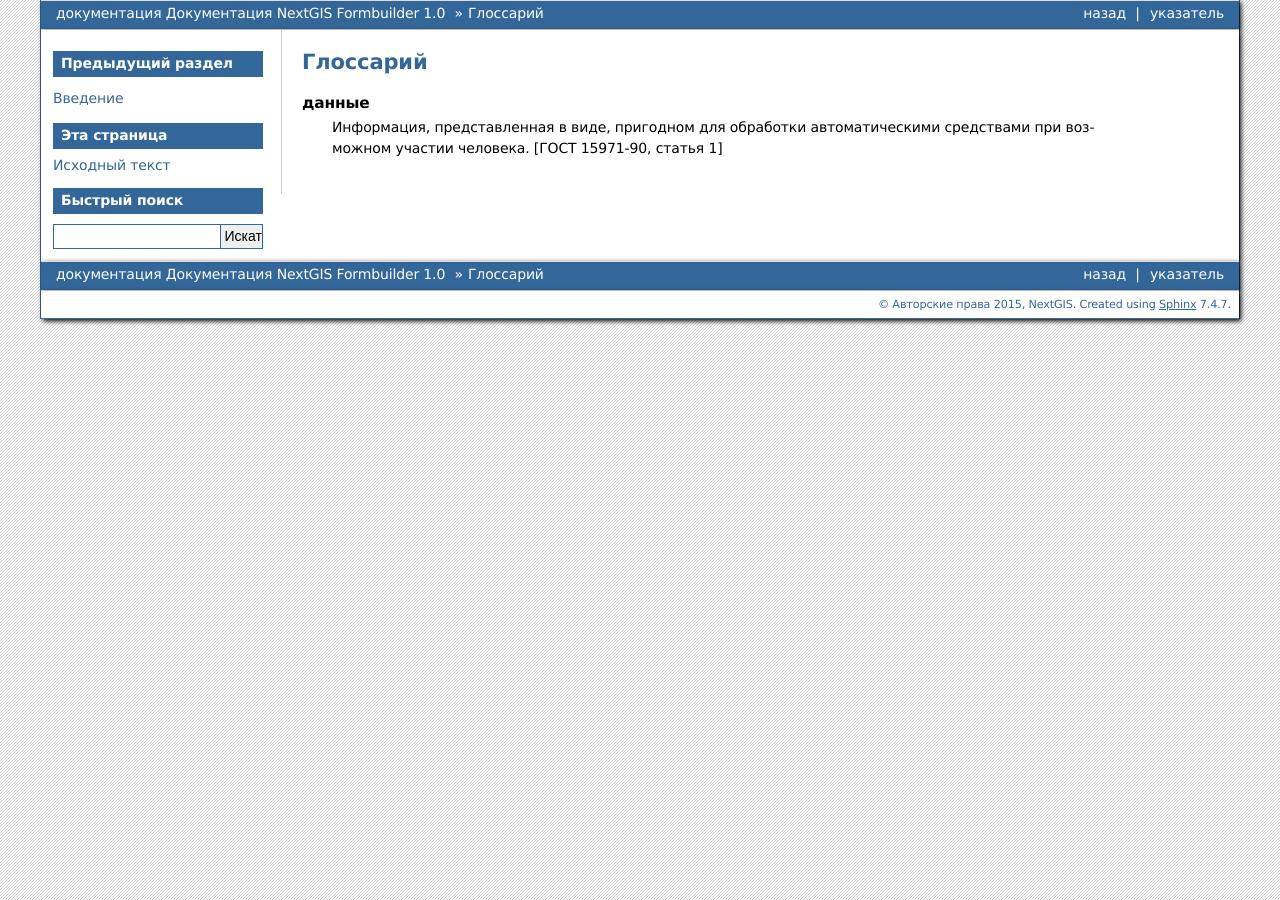
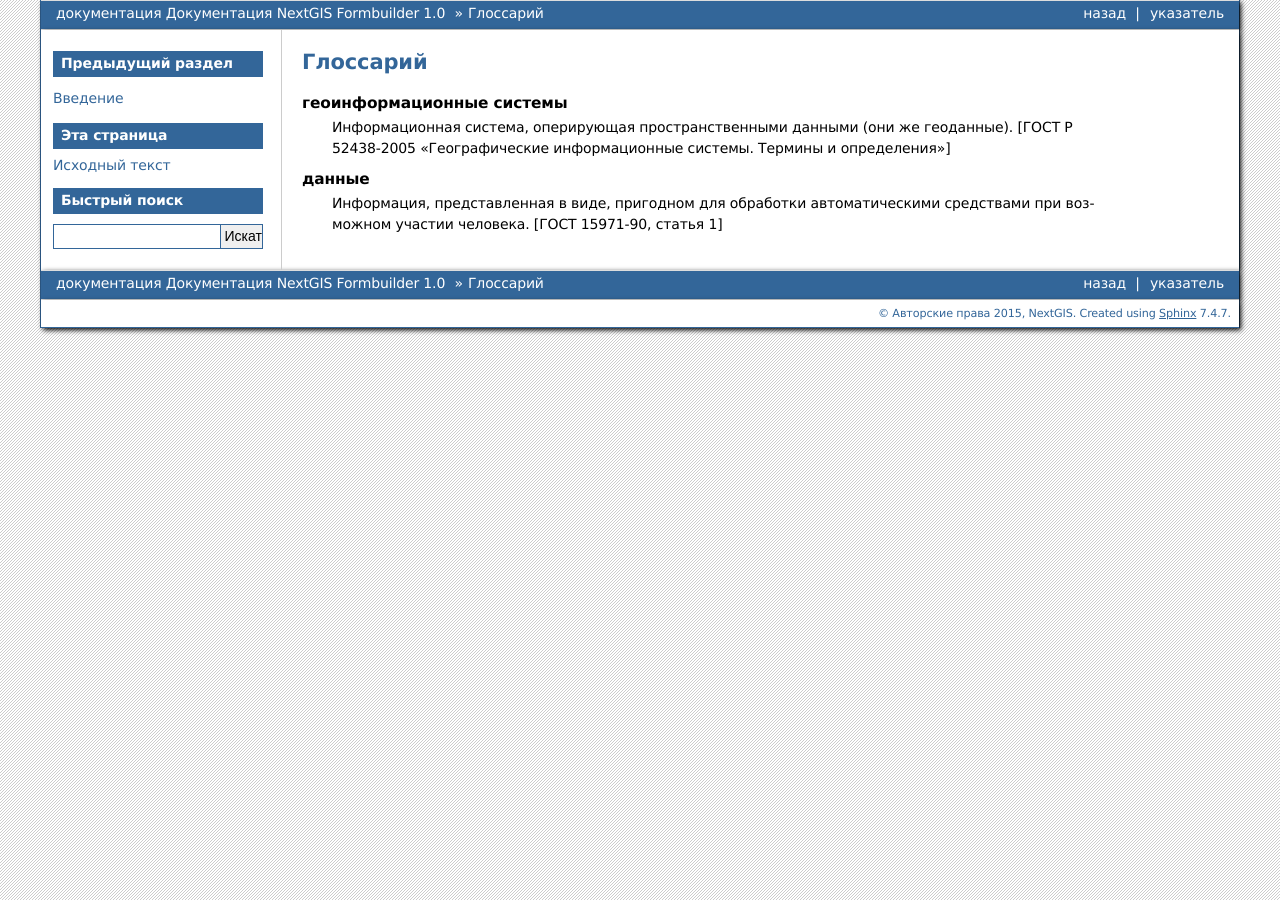
Before and after one commit to nextgis/docs_formbuilder, a Sphinx documentation site: the page built from source/glossary.rst, in a window 1280 px wide. Built offline with Sphinx 7.4.7, drawn with Linux system fonts in a browser that asks for light colours; formulas are drawn with MathJax 3.

```diff
--- a/source/glossary.rst
+++ b/source/glossary.rst
@@ -11,3 +11,7 @@
    данные
       Информация, представленная в виде, пригодном для обработки автоматическими
       средствами при возможном участии человека. [ГОСТ 15971-90, статья 1]
+
+   геоинформационные системы
+      Информационная система, оперирующая пространственными данными (они же геоданные).
+      [ГОСТ Р 52438-2005 "Географические информационные системы. Термины и определения"]
```
Also changed, not shown: source/intro.rst (+27 -17 lines), source/index.rst (line endings or trailing spaces).
